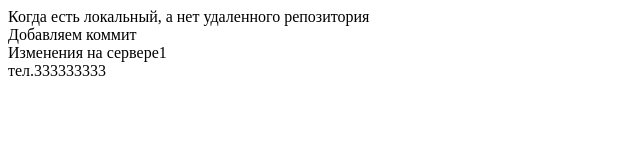
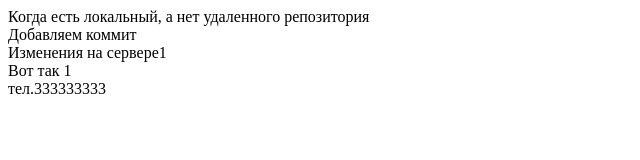
Before and after one commit to DobriKuznec/special-app, a plain HTML site: page index.html in a window 1280 px wide. Shown: the whole page, without its empty margins (0-640 px from the left). Drawn offline with Linux system fonts and the light colour scheme.

Commit message:
вот так

```diff
--- a/index.html
+++ b/index.html
@@ -10,6 +10,7 @@
     <div>Когда есть локальный, а нет удаленного репозитория</div>
     <div>Добавляем коммит</div>
     <div>Изменения на сервере1</div>
-     <div>тел.333333333</div>
+    <div>Вот так 1</div>
+    <div>тел.333333333</div>
 </body>
 </html>
```
